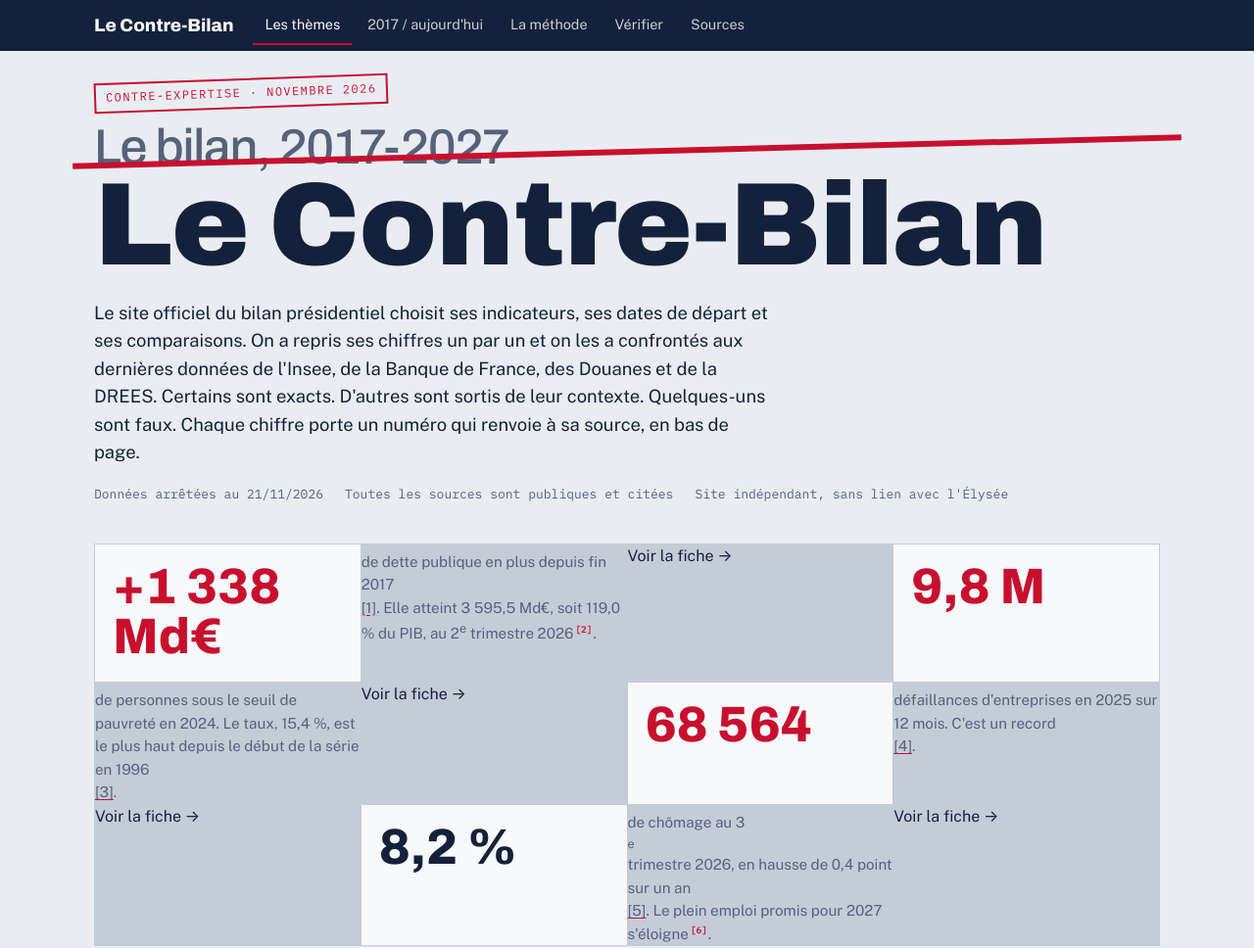
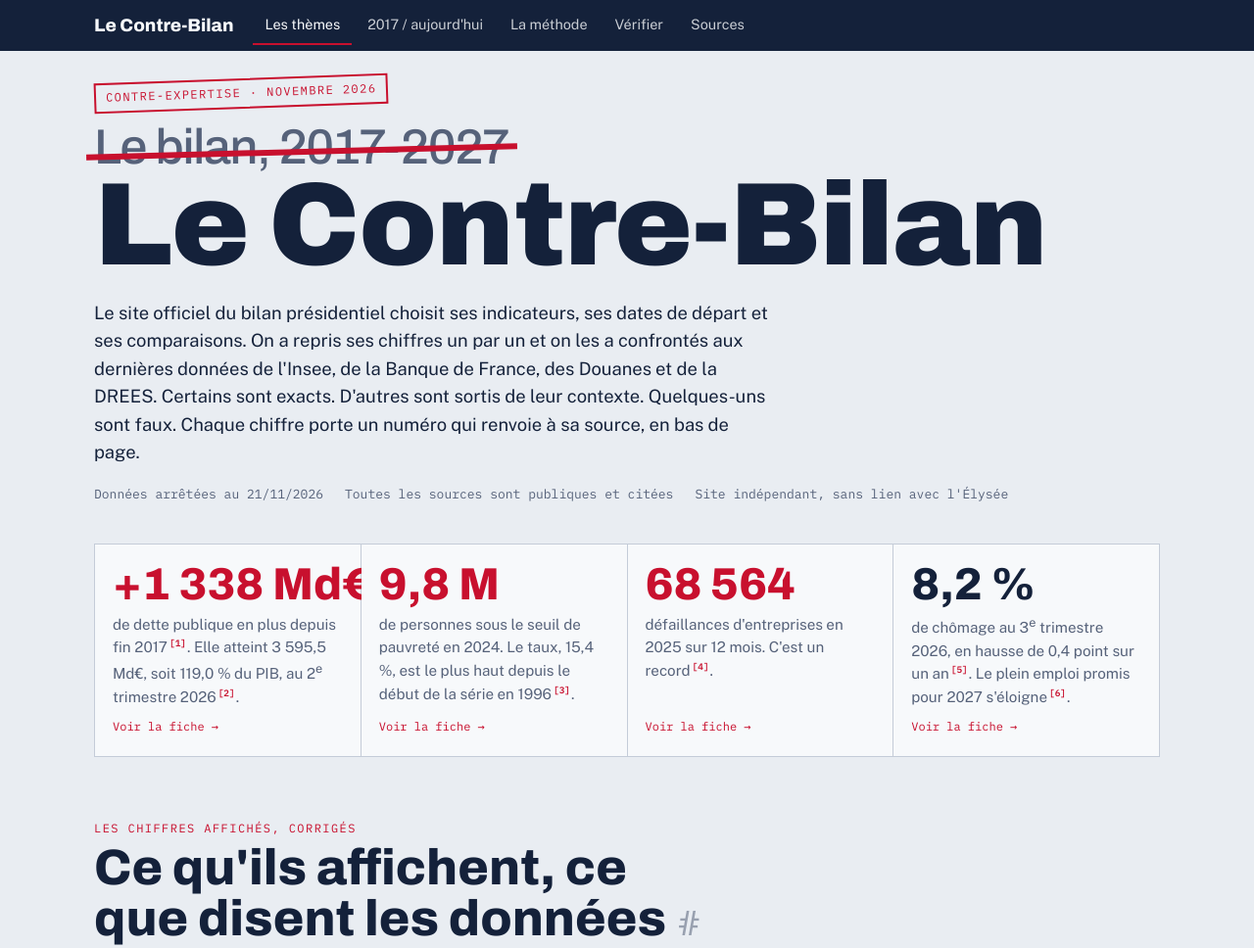
Before and after one commit to jboucherlab/contre-bilan-macron, a plain HTML site: page index.html in a window 1280 px wide. Shown: the top 968 px of the page at 98% size. Drawn offline with nearby package versions, Linux system fonts and the light colour scheme.

Commit message:
Corriger l'affichage des chiffres clés sur ordinateur
Co-Authored-By: Claude Opus 5.5 <noreply@anthropic.com>
Claude-Session: https://claude.ai/code/session_01Hrzzmwj96r4xxA2numQMtw

```diff
--- a/index.html
+++ b/index.html
@@ -46,7 +46,7 @@ h1,h2,h3{font-family:var(--f-display);text-wrap:balance;margin:0}
 header.top{padding-block:28px 8px}
 .stamp{display:inline-block;font-family:var(--f-mono);font-size:12px;letter-spacing:.12em;text-transform:uppercase;color:var(--red);border:2px solid var(--red);padding:4px 10px;transform:rotate(-2deg)}
 h1{font-size:clamp(3rem,10vw,7.5rem);font-weight:900;font-stretch:72%;line-height:.88;letter-spacing:-.01em;margin-top:18px}
-h1 .strike{position:relative;color:var(--muted);font-stretch:100%;font-weight:500;font-size:.42em;display:block;margin-bottom:.1em}
+h1 .strike{position:relative;color:var(--muted);font-stretch:100%;font-weight:500;font-size:.42em;display:block;width:fit-content;margin-bottom:.1em}
 h1 .strike::after{content:"";position:absolute;left:-2%;right:-2%;top:52%;height:.11em;background:var(--red);transform:rotate(-1.5deg)}
 .lede{max-width:62ch;font-size:1.15rem;margin:22px 0 0}
 .meta{display:flex;flex-wrap:wrap;gap:8px 22px;margin-top:18px;font-family:var(--f-mono);font-size:13px;color:var(--muted)}
@@ -54,7 +54,7 @@ h1 .strike::after{content:"";position:absolute;left:-2%;right:-2%;top:52%;height
 /* Score */
 .score{margin-top:40px;display:grid;grid-template-columns:repeat(auto-fit,minmax(220px,1fr));gap:1px;background:var(--rule);border:1px solid var(--rule)}
 .score>div{background:var(--paper);padding:18px 18px 20px}
-.score .big{font-family:var(--f-display);font-weight:800;font-stretch:80%;font-size:3.2rem;line-height:1}
+.score .big{font-family:var(--f-display);font-weight:800;font-stretch:80%;font-size:clamp(2.2rem,3.6vw,3.2rem);line-height:1;white-space:nowrap}
 .score .big.red{color:var(--red)}
 .score p{margin:6px 0 0;font-size:.95rem;color:var(--muted)}
 
@@ -129,11 +129,11 @@ body::before{content:"";position:fixed;inset:0 0 auto;height:env(safe-area-inset
 .themes a{font-size:.9rem;padding:6px 12px;border:1px solid var(--rule);background:var(--paper);text-decoration:none;border-radius:999px}
 .themes a:hover{border-color:var(--red);color:var(--red)}
 .themes a[aria-current]{background:var(--ink);color:var(--paper);border-color:var(--ink)}
-.tile{display:flex;flex-direction:column;text-decoration:none;color:inherit}
-.tile:hover .more,.tile:focus-visible .more{text-decoration:underline}
-.tile .more{margin-top:10px;font-family:var(--f-mono);font-size:12px;color:var(--red)}
+.tile{display:flex;flex-direction:column}
+.tile .more:hover{text-decoration:underline}
+.tile .more{margin-top:auto;padding-top:10px;text-decoration:none;font-family:var(--f-mono);font-size:12px;color:var(--red)}
 .score>.tile{background:var(--paper);padding:18px 18px 20px}
-.score>.tile:hover{background:var(--red-soft)}
+
 .card:target{outline:3px solid var(--red);outline-offset:2px}
 .anchor{margin-left:.35em;font-family:var(--f-mono);font-weight:400;font-size:.7em;color:var(--muted);text-decoration:none;opacity:.55}
 .anchor:hover,.anchor:focus-visible{opacity:1;color:var(--red)}
@@ -178,10 +178,10 @@ footer p{max-width:70ch}
   <div class="meta"><span>Données arrêtées au 21/11/2026</span><span>Toutes les sources sont publiques et citées</span><span>Site indépendant, sans lien avec l'Élysée</span></div>
 
   <div class="score">
-    <a class="tile" href="#dette"><div class="big red num">+1 338 Md€</div><p>de dette publique en plus depuis fin 2017<sup class="r"><a href="#s1" aria-label="Source 1">[1]</a></sup>. Elle atteint 3 595,5 Md€, soit 119,0 % du PIB, au 2<sup>e</sup> trimestre 2026<sup class="r"><a href="#s2" aria-label="Source 2">[2]</a></sup>.</p><span class="more">Voir la fiche →</span></a>
-    <a class="tile" href="#pauvrete"><div class="big red num">9,8 M</div><p>de personnes sous le seuil de pauvreté en 2024. Le taux, 15,4 %, est le plus haut depuis le début de la série en 1996<sup class="r"><a href="#s3" aria-label="Source 3">[3]</a></sup>.</p><span class="more">Voir la fiche →</span></a>
-    <a class="tile" href="#entreprises"><div class="big red num">68 564</div><p>défaillances d'entreprises en 2025 sur 12 mois. C'est un record<sup class="r"><a href="#s4" aria-label="Source 4">[4]</a></sup>.</p><span class="more">Voir la fiche →</span></a>
-    <a class="tile" href="#chomage"><div class="big num">8,2 %</div><p>de chômage au 3<sup>e</sup> trimestre 2026, en hausse de 0,4 point sur un an<sup class="r"><a href="#s5" aria-label="Source 5">[5]</a></sup>. Le plein emploi promis pour 2027 s'éloigne<sup class="r"><a href="#s6" aria-label="Source 6">[6]</a></sup>.</p><span class="more">Voir la fiche →</span></a>
+    <div class="tile"><div class="big red num">+1 338 Md€</div><p>de dette publique en plus depuis fin 2017<sup class="r"><a href="#s1" aria-label="Source 1">[1]</a></sup>. Elle atteint 3 595,5 Md€, soit 119,0 % du PIB, au 2<sup>e</sup> trimestre 2026<sup class="r"><a href="#s2" aria-label="Source 2">[2]</a></sup>.</p><a class="more" href="#dette">Voir la fiche →</a></div>
+    <div class="tile"><div class="big red num">9,8 M</div><p>de personnes sous le seuil de pauvreté en 2024. Le taux, 15,4 %, est le plus haut depuis le début de la série en 1996<sup class="r"><a href="#s3" aria-label="Source 3">[3]</a></sup>.</p><a class="more" href="#pauvrete">Voir la fiche →</a></div>
+    <div class="tile"><div class="big red num">68 564</div><p>défaillances d'entreprises en 2025 sur 12 mois. C'est un record<sup class="r"><a href="#s4" aria-label="Source 4">[4]</a></sup>.</p><a class="more" href="#entreprises">Voir la fiche →</a></div>
+    <div class="tile"><div class="big num">8,2 %</div><p>de chômage au 3<sup>e</sup> trimestre 2026, en hausse de 0,4 point sur un an<sup class="r"><a href="#s5" aria-label="Source 5">[5]</a></sup>. Le plein emploi promis pour 2027 s'éloigne<sup class="r"><a href="#s6" aria-label="Source 6">[6]</a></sup>.</p><a class="more" href="#chomage">Voir la fiche →</a></div>
   </div>
 </header>
 
```
